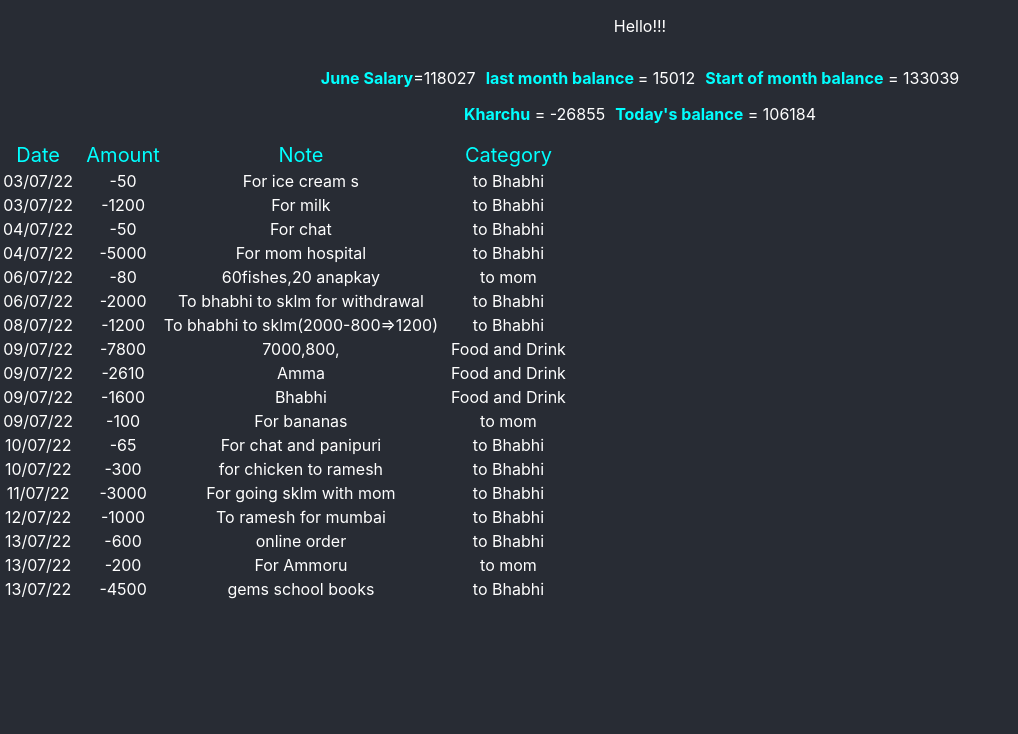
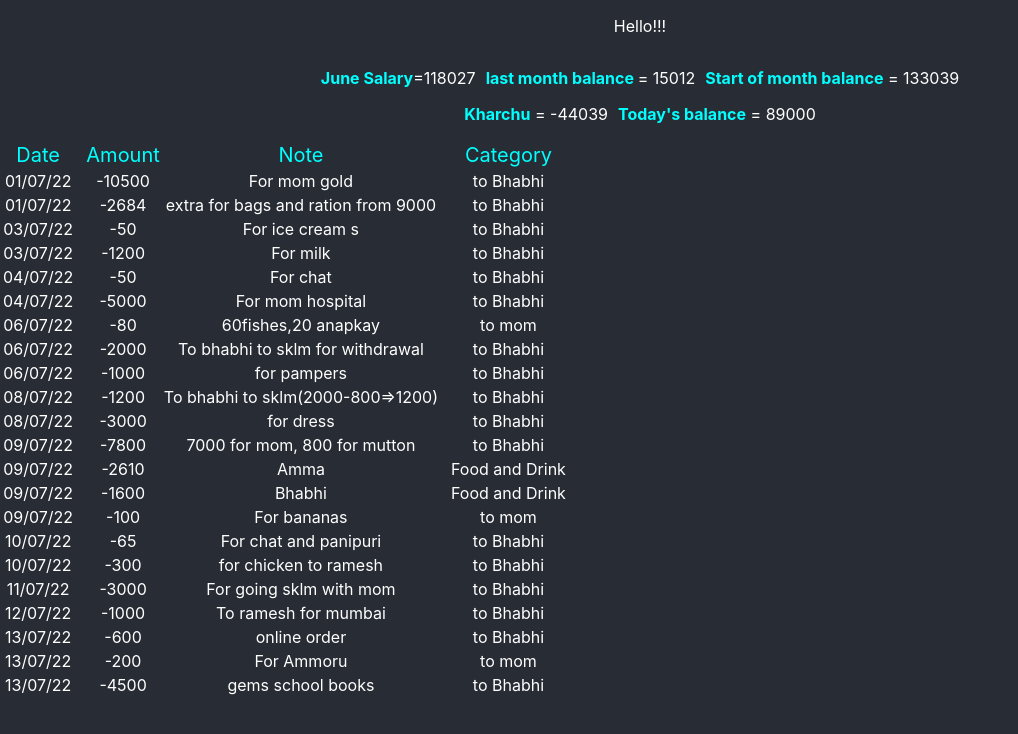
Before and after one commit to Perla-111/blnc1, a React (Create React App) app: page / in a window 1280 px wide. Shown: the top 734 px of the page, without its empty margins (0-1018 px from the left). Built offline with nearby package versions, Linux system fonts and the light colour scheme.

Commit message:
modified values in july

```diff
--- a/src/App.css
+++ b/src/App.css
@@ -8,6 +8,6 @@
   min-height: 100vh;
 display: flex;
 flex-direction: column;
-min-width: 100vh;
+min-width: 90vw;
   color: white;
 }
--- a/src/july.js
+++ b/src/july.js
@@ -1,6 +1,18 @@
 
 export let julyData  = [[
     {
+        "Date": "01/07/22",
+        "Category": "to Bhabhi",
+        "Note": "For mom gold",
+        "Amount": -10500
+    },
+    {
+        "Date": "01/07/22",
+        "Category": "to Bhabhi",
+        "Note": "extra for bags and ration from 9000",
+        "Amount": -2684
+    }
+    ,{
         "Date": "03/07/22",
         "Category": "to Bhabhi",
         "Note": "For ice cream s",
@@ -36,6 +48,12 @@
         "Note": "To bhabhi to sklm for withdrawal",
         "Amount": -2000
     },
+    {
+        "Date": "06/07/22",
+        "Category": "to Bhabhi",
+        "Note": "for pampers",
+        "Amount": -1000
+    },
 
     {
         "Date": "08/07/22",
@@ -44,9 +62,15 @@
         "Amount": -1200
     },
     {
+        "Date": "08/07/22",
+        "Category": "to Bhabhi",
+        "Note": "for dress",
+        "Amount": -3000
+    },
+    {
         "Date": "09/07/22",
-        "Category": "Food and Drink",
-        "Note": "7000,800,",
+        "Category": "to Bhabhi",
+        "Note": "7000 for mom, 800 for mutton",
         "Amount": -7800
     },
     {
```
